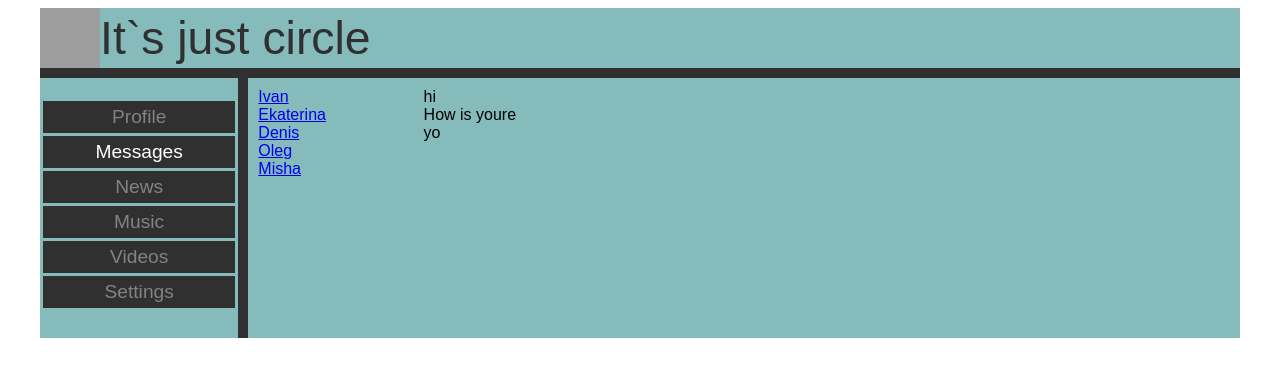
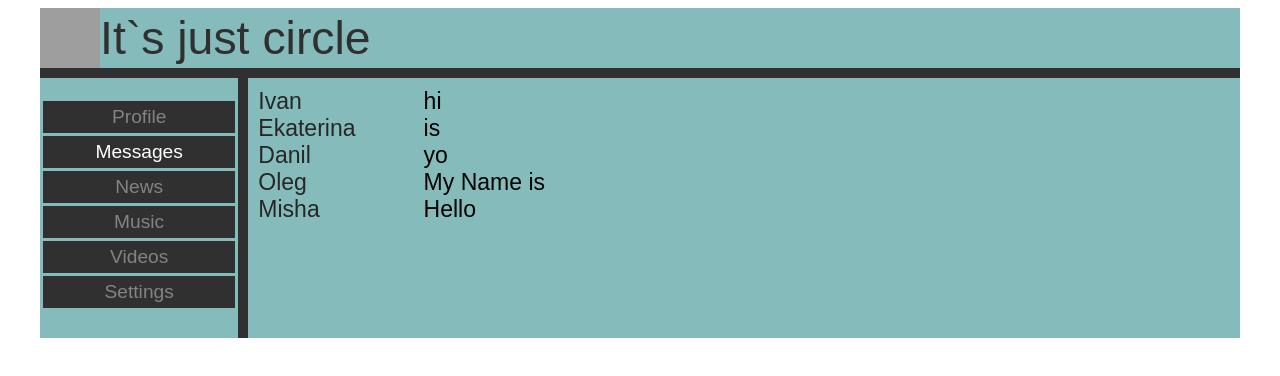
Before and after one commit to be-as-neo/SocialityWeb, a React (Create React App) app: page /dialogs in a window 1280 px wide. Shown: the top 376 px of the page. Built offline with nearby package versions, Linux system fonts and the light colour scheme; grey boxes are pictures that could not be loaded.

Commit message:
Add My post and Dialogs

```diff
--- a/src/components/Dialogs/Dialogs.jsx
+++ b/src/components/Dialogs/Dialogs.jsx
@@ -1,29 +1,35 @@
 import { NavLink } from 'react-router-dom'
 import s from'./Dialogs.module.css'
+
+const DialogItem = (props) =>{
+    return(
+        <div className = {s.dialog + ' ' + s.active}>
+        <NavLink to = {"/dialogs/" + props.id} activeClassName = {s.activeLink}>{props.name}</NavLink>
+     </div>
+    )
+}
+
+const Messege = (props) => {
+    return(
+    <div className={s.messege}>{props.message}</div>
+    )
+}
 const Dialogs = () => {
     return (
         <div className ={s.dialogs}>
             <div className = {s.dialogsItems}>
-                <div className = {s.dialog + ' ' + s.active}>
-                   <NavLink to = "/dialogs/1" activeClassName={s.activeLink}>Ivan</NavLink>
-                </div>
-                <div className = {s.dialog}>
-                    <NavLink to = "/dialogs/2" activeClassName={s.activeLink}>Ekaterina</NavLink>
-                </div>
-                <div className = {s.dialog}>
-                    <NavLink to = "/dialogs/3" activeClassName={s.activeLink}> Denis</NavLink>
-                </div>
-                <div className = {s.dialog}>
-                    <NavLink to = "/dialogs/4" activeClassName={s.activeLink}>Oleg</NavLink>
-                </div>
-                <div className = {s.dialog}>
-                    <NavLink to = "/dialogs/5" activeClassName={s.activeLink}>  Misha</NavLink>
-                </div>
+                <DialogItem name = "Ivan" id = "1"/>
+                <DialogItem name = "Ekaterina" id = "2"/>
+                <DialogItem name = "Danil" id = "3"/>
+                <DialogItem name = "Oleg" id = "4"/>
+                <DialogItem name = "Misha" id = "5"/>
             </div>
             <div className = {s.messages}>
-                    <div className={s.messege}>hi</div>
-                    <div className={s.message}>How is youre </div>
-                    <div className={s.message}>yo</div>
+                <Messege message = "hi"/>
+                <Messege message = "is"/>
+                <Messege message = "yo"/>
+                <Messege message = "My Name is"/>
+                <Messege message = "Hello"/>
             </div>
         </div>
     )
--- a/src/components/Dialogs/Dialogs.module.css
+++ b/src/components/Dialogs/Dialogs.module.css
@@ -9,17 +9,19 @@
 .dialogsItems .active{
 
 }
-.dialog{
-    color: rgb(131, 131, 131);
+.dialog a{
+    font-size: 23px;
+    color: rgb(39, 39, 39);
+    text-decoration:none;
 }
 
 .dialog a.activeLink {
     color: black;
     background-color: white;
-
 }
 .messages{
     padding: 10px;
+    font-size: 23px;
 }
 
 .messages .message{
--- a/src/components/Profile/MyPosts/MyPosts.jsx
+++ b/src/components/Profile/MyPosts/MyPosts.jsx
@@ -2,11 +2,22 @@ import s from './MyPosts.module.css'
 import Post from './Post/Post';
 const MyPosts = () => {
   return (
+    <div className = {s.MyPosts}>
+      <h3>My Posts</h3>
+      <div>
+        <div>
+          <textarea></textarea>
+        </div>
+        <div>
+        <button>Add Post</button>
+        </div>
+      </div>
     <div className={s.posts}>
       <Post messege = 'Love you!!!' like =' 16 ♥' img = {'https://www.ejin.ru/wp-content/uploads/2018/10/1202399791_preview_15034743_1798112143788452_7709561090543190016_n.jpg'}/>
       <Post messege = 'Hello, how are you?' like =' 17 ♥' img = {'https://www.meme-arsenal.com/memes/8c39f83458ca87b0b75cea622c6b096d.jpg'}/>
       <Post messege = 'You my best friend!' like =' 21 ♥' img = {'https://pbs.twimg.com/media/Ec-8rDTWkAErmuh.jpg'}/>
     </div>
+    </div>
   )
 }
 
--- a/src/components/Profile/MyPosts/MyPosts.module.css
+++ b/src/components/Profile/MyPosts/MyPosts.module.css
@@ -1,3 +1,8 @@
 .posts{
   background-color: rgb(48, 48, 48);
+  padding: 10px;
 }
+
+.MyPosts{
+  padding: 10px;
+}
--- a/src/components/Profile/Profile.jsx
+++ b/src/components/Profile/Profile.jsx
@@ -1,14 +1,11 @@
 import s from './Profile.module.css';
 import MyPosts from './MyPosts/MyPosts';
+import ProfileInfo from './ProfileInfo/ProfileInfo';
+
 const Profile = () => {
   return (
-    <div className = {s.content}>
-      <div className = {s.img}>
-        <img src='https://images.wallpaperscraft.ru/image/single/zdaniia_arhitektura_chb_160924_2560x1024.jpg'></img>
-      </div>
-      <div>
-        ava
-      </div>
+    <div className={s.content}>
+      <ProfileInfo />
       <MyPosts />
     </div>
 
--- /dev/null
+++ b/src/components/Profile/ProfileInfo/ProfileInfo.jsx
@@ -0,0 +1,17 @@
+import s from './ProfileInfo.module.css';
+
+const ProfileInfo = () => {
+  return (
+    <div>
+      <div>
+        <img src='https://images.wallpaperscraft.ru/image/single/zdaniia_arhitektura_chb_160924_2560x1024.jpg'></img>
+      </div>
+      <div className = {s.discriptionblock}>
+        ava
+      </div>
+
+    </div>
+  )
+}
+
+export default ProfileInfo
--- /dev/null
+++ b/src/components/Profile/ProfileInfo/ProfileInfo.module.css
@@ -0,0 +1,3 @@
+.discriptionblock{
+    padding: 10px;
+}
```
Also changed, not shown: src/App.js (indentation only).
